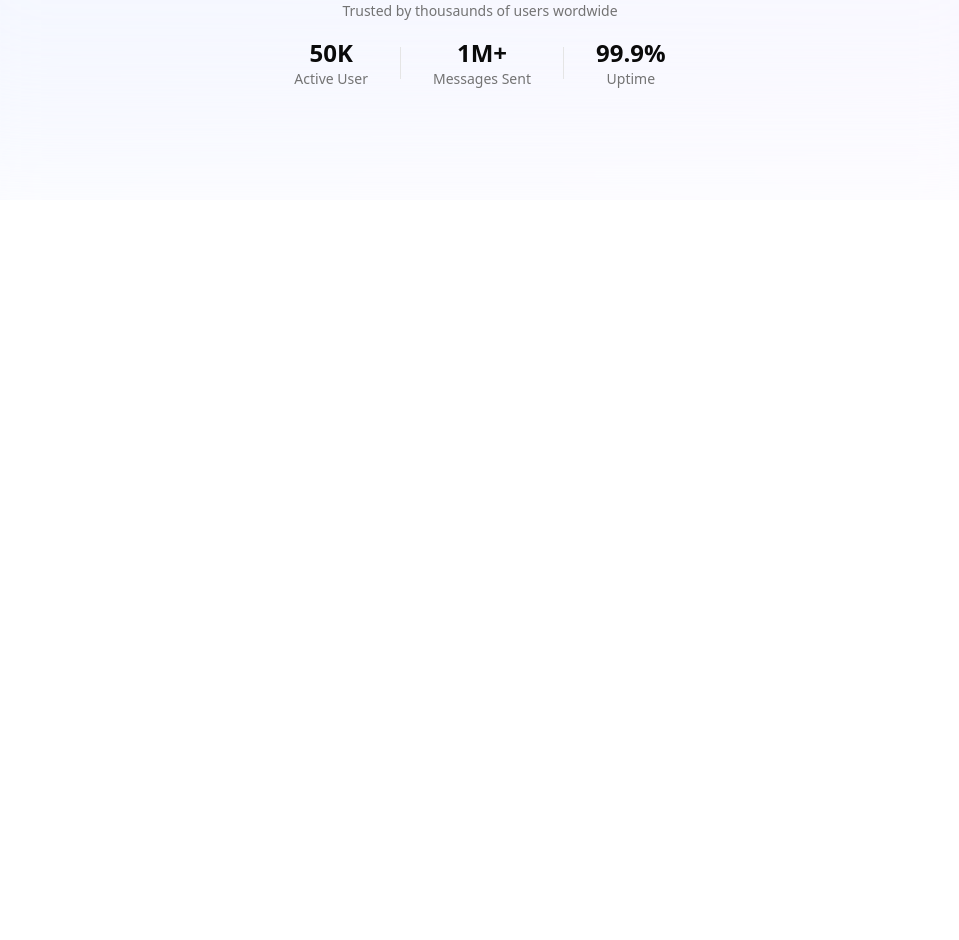
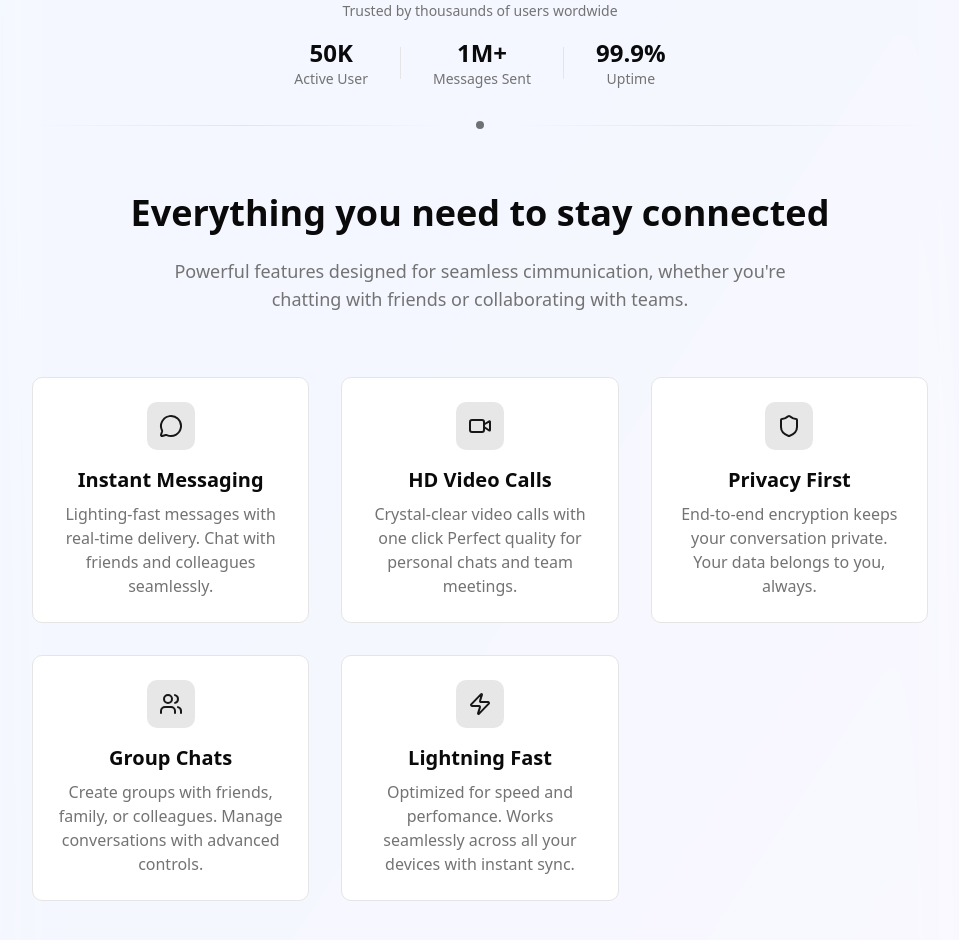
Before and after one commit to timorust/stars-stream, a Next.js app: page / in a window 1280 px wide. Shown: the part 600-1540 px from the top of the page, without its empty margins (160-1119 px from the left). Before the commit the page ends 800 px from the top, so only its background shows below. Built offline with nearby package versions, Linux system fonts and the light colour scheme; no server answers.

Commit message:
FeatureCard

```diff
--- a/app/page.tsx
+++ b/app/page.tsx
@@ -1,6 +1,8 @@
+import FeatureCard from "@/components/FeatureCard";
 import Header from "@/components/Header";
 import { Button } from "@/components/ui/button";
 import { SignedOut, SignInButton } from "@clerk/nextjs";
+import { MessageCircle, Shield, Users, Video, Zap } from "lucide-react";
 import Image from "next/image";
 
 export default function Home() {
@@ -42,7 +44,6 @@ export default function Home() {
             <p className="text-sm text-muted-foreground mb-4">
               Trusted by thousaunds of users wordwide
             </p>
-
             <div className="flex justify-center items-center gap-8 text-muted-foreground">
               <div className="text-center">
                 <div className="text-2xl font-bold text-foreground">50K</div>
@@ -61,6 +62,55 @@ export default function Home() {
               </div>
             </div>
           </div>
+
+          <div className="w-full max-w-6xl">
+            <div className="w-full flex items-center mb-16">
+              <div className="flex-1 h-px bg-linear-to-r from-transparent via-border to-transparent"></div>
+
+              <div className="px-6">
+                <div className="w-2 h-2 rounded-full bg-primary/60"></div>
+              </div>
+              <div className="flex-1 h-px bg-linear-to-r from-transparent via-border to-transparent"></div>
+            </div>
+
+            <div className="text-center mb-16">
+              <h2 className="text-3xl sm:text-4xl font-bold mb-6">
+                Everything you need to stay connected
+              </h2>
+              <p className="text-lg text-muted-foreground max-w-2xl mx-auto">
+                Powerful features designed for seamless cimmunication, whether
+                you&apos;re chatting with friends or collaborating with teams.
+              </p>
+            </div>
+
+            <div className="grid grid-cols-1 sm:grid-cols-2 lg:grid-cols-3 gap-8 justify-items-center">
+              <FeatureCard
+                icon={MessageCircle}
+                title="Instant Messaging"
+                description="Lighting-fast messages with real-time delivery. Chat with friends and colleagues seamlessly."
+              />
+              <FeatureCard
+                icon={Video}
+                title="HD Video Calls"
+                description="Crystal-clear video calls with one click Perfect quality for personal chats and team meetings."
+              />
+              <FeatureCard
+                icon={Shield}
+                title="Privacy First"
+                description="End-to-end encryption keeps your conversation private. Your data belongs to you, always."
+              />
+              <FeatureCard
+                icon={Users}
+                title="Group Chats"
+                description="Create groups with friends, family, or colleagues. Manage conversations with advanced controls."
+              />
+              <FeatureCard
+                icon={Zap}
+                title="Lightning Fast"
+                description="Optimized for speed and perfomance. Works seamlessly across all your devices with instant sync."
+              />
+            </div>
+          </div>
         </div>
       </main>
     </div>
--- /dev/null
+++ b/components/FeatureCard.tsx
@@ -0,0 +1,24 @@
+import { LucideIcon } from "lucide-react";
+import React from "react";
+
+function FeatureCard({
+  icon: Icon,
+  title,
+  description,
+}: {
+  icon: LucideIcon;
+  title: string;
+  description: string;
+}) {
+  return (
+    <div className="group p-6 rounded-lg border bg-card hover:shadow-lg transition-all duration-300 hover:border-primary/20 w-full max-w-sm text-center">
+      <div className="w-12 h-12 rounded-lg bg-primary/10 flex items-center justify-center mb-4 group-hover:bg-primary/20 transition-colors mx-auto">
+        <Icon className="w-6 h-6 text-primary" />
+      </div>
+      <h3 className="text-xl font-semibold mb-2">{title}</h3>
+      <p className="text-muted-foreground">{description}</p>
+    </div>
+  );
+}
+
+export default FeatureCard;
```
